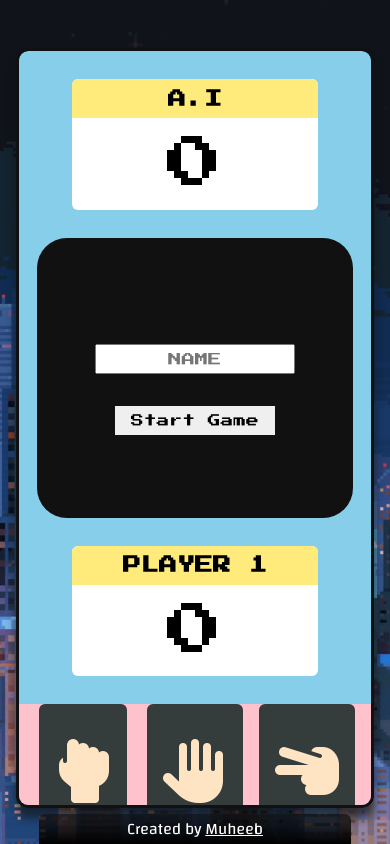
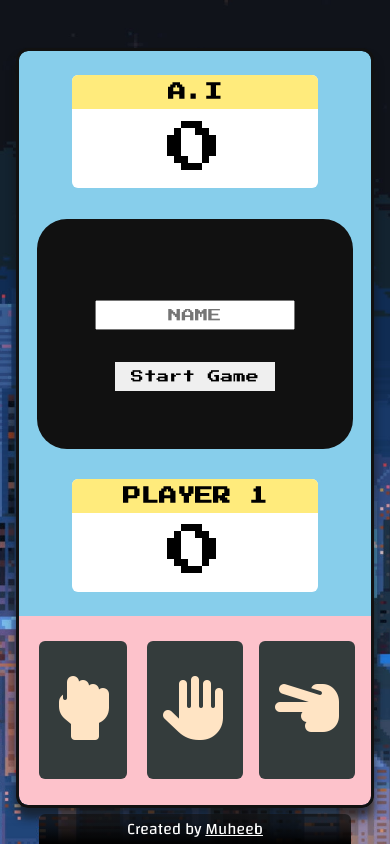
Before and after one commit to dev-mohieb/Rock-Paper-Scissors, a plain HTML site: page index.html in a window 390 px wide. Drawn offline with Linux system fonts and the light colour scheme; a web font is replaced by a local one.

Commit message:
fixed styling

```diff
--- a/style.css
+++ b/style.css
@@ -176,7 +176,7 @@ main {
 #top-part {
     grid-template-columns: 1fr;
     grid-template-rows: 1fr 1.5fr 1fr;
-    padding: 1rem 2rem 0 2rem;
+    padding: 0 1rem;
 }
 .play-area{
     width: 100%;
@@ -188,14 +188,18 @@ main {
     flex-direction: column;
 }
 .around-play-area {
-    height: 280px;
-    width: 100%;
+    height: 230px;
+    width: 90%;
+    margin: 0 auto;
 }
 #player-choice {
     margin-bottom: 1rem;
 }
 #pc-choice {
     margin-top: 1rem;
+}
+#player-choice, #pc-choice {
+    font-size: 3.5rem;
 }
 .score-board {
     height: 70%;
@@ -220,13 +224,6 @@ main {
     main {
         width: 95%;
         grid-template-rows: 3fr 1fr;
-    }
-
-    #top-part {
-        padding: 1rem 1rem 0 1rem;
-    }
-    #player-choice, #pc-choice {
-        font-size: 4rem;
     }
     .score-board {
         height: 70%;
@@ -254,7 +251,6 @@ main {
     }
     .around-play-area {
         width: 90%;
-        margin: 0 auto;
     }
     #player-choice, #pc-choice {
         font-size: 4rem;
```
